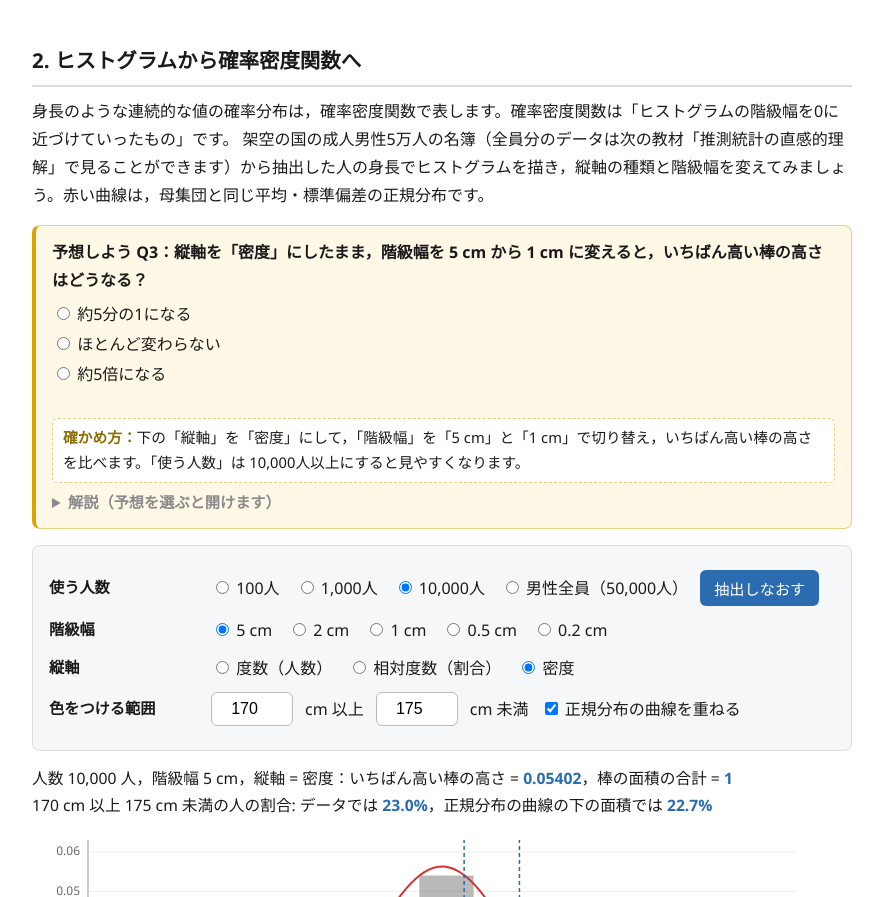
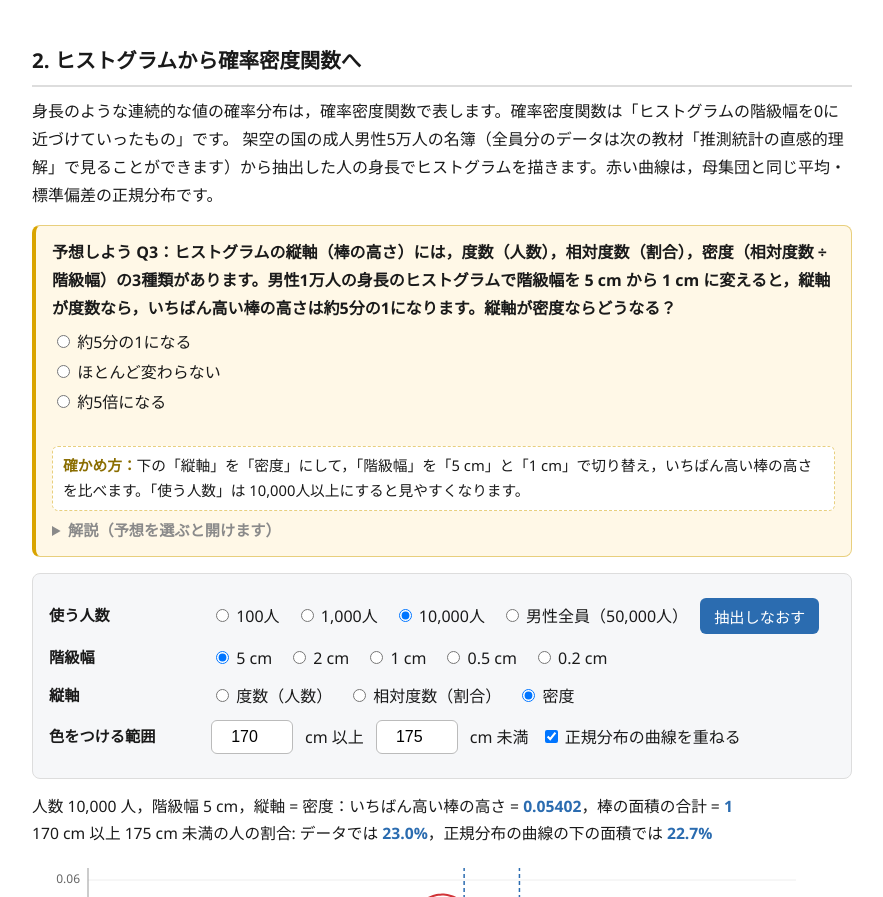
Before and after one commit to yyonekura0306/statistics-study, a plain HTML site: page prob_demo.html in a window 1280 px wide. Shown: the part 1984-2881 px from the top of the page, without its empty margins (198-1081 px from the left). Drawn offline with Linux system fonts and the light colour scheme.

Commit message:
prob_demo.htmlのQ3を単体で意味が通る問題文に修正
Co-Authored-By: Claude Opus 5.5 <noreply@anthropic.com>
Claude-Session: https://claude.ai/code/session_01FW16gWhVKQYM1qw4BLWTg5

```diff
--- a/prob_demo.html
+++ b/prob_demo.html
@@ -172,9 +172,9 @@
   <!-- ============ 2. ヒストグラムから確率密度へ ============ -->
   <h2>2. ヒストグラムから確率密度関数へ</h2>
   <p>身長のような連続的な値の確率分布は，確率密度関数で表します。確率密度関数は「ヒストグラムの階級幅を0に近づけていったもの」です。
-  架空の国の成人男性5万人の名簿（全員分のデータは次の教材「推測統計の直感的理解」で見ることができます）から抽出した人の身長でヒストグラムを描き，縦軸の種類と階級幅を変えてみましょう。赤い曲線は，母集団と同じ平均・標準偏差の正規分布です。</p>
+  架空の国の成人男性5万人の名簿（全員分のデータは次の教材「推測統計の直感的理解」で見ることができます）から抽出した人の身長でヒストグラムを描きます。赤い曲線は，母集団と同じ平均・標準偏差の正規分布です。</p>
   <div class="predict">
-    <div class="q">予想しよう Q3：縦軸を「密度」にしたまま，階級幅を 5 cm から 1 cm に変えると，いちばん高い棒の高さはどうなる？</div>
+    <div class="q">予想しよう Q3：ヒストグラムの縦軸（棒の高さ）には，<b>度数</b>（人数），<b>相対度数</b>（割合），<b>密度</b>（相対度数 ÷ 階級幅）の3種類があります。男性1万人の身長のヒストグラムで階級幅を 5 cm から 1 cm に変えると，縦軸が度数なら，いちばん高い棒の高さは約5分の1になります。<b>縦軸が密度なら</b>どうなる？</div>
     <div class="opts">
       <label><input type="radio" name="q3" value="1"> 約5分の1になる</label>
       <label><input type="radio" name="q3" value="2"> ほとんど変わらない</label>
@@ -184,7 +184,7 @@
     <span id="q3clicker"></span>
     <div class="howto"><b>確かめ方：</b>下の「縦軸」を「密度」にして，「階級幅」を「5 cm」と「1 cm」で切り替え，いちばん高い棒の高さを比べます。「使う人数」は 10,000人以上にすると見やすくなります。</div>
     <details><summary>解説（動かして確かめてから開こう）</summary>
-      <p>答えは「ほとんど変わらない」（人数が十分多い場合）。密度 = 度数 ÷（人数 × 階級幅）なので，棒の<b>面積</b>がその階級に入る人の割合（確率）を表し，全部の棒の面積の合計は常に1です。階級幅を変えても高さはほぼ変わらず，階級幅を細かくしていくと赤い曲線（確率密度関数）に近づきます。縦軸が「度数」だと，階級幅を5分の1にすると棒の高さもほぼ5分の1になります。確率密度の値そのものは確率ではなく，<b>確率は曲線の下の面積</b>で表されることを覚えておきましょう。</p>
+      <p>答えは「ほとんど変わらない」（人数が十分多い場合）。密度 = 相対度数 ÷ 階級幅 = 度数 ÷（人数 × 階級幅）なので，棒の<b>面積</b>がその階級に入る人の割合（確率）を表し，全部の棒の面積の合計は常に1です。階級幅を変えても高さはほぼ変わらず，階級幅を細かくしていくと赤い曲線（確率密度関数）に近づきます。縦軸が度数や相対度数のときは，階級幅を狭くすると1つの階級に入る人数が減るので棒も低くなりますが，密度は階級幅で割っているので高さが保たれます。確率密度の値そのものは確率ではなく，<b>確率は曲線の下の面積</b>で表されることを覚えておきましょう。</p>
     </details>
   </div>
   <div class="controls">
```
